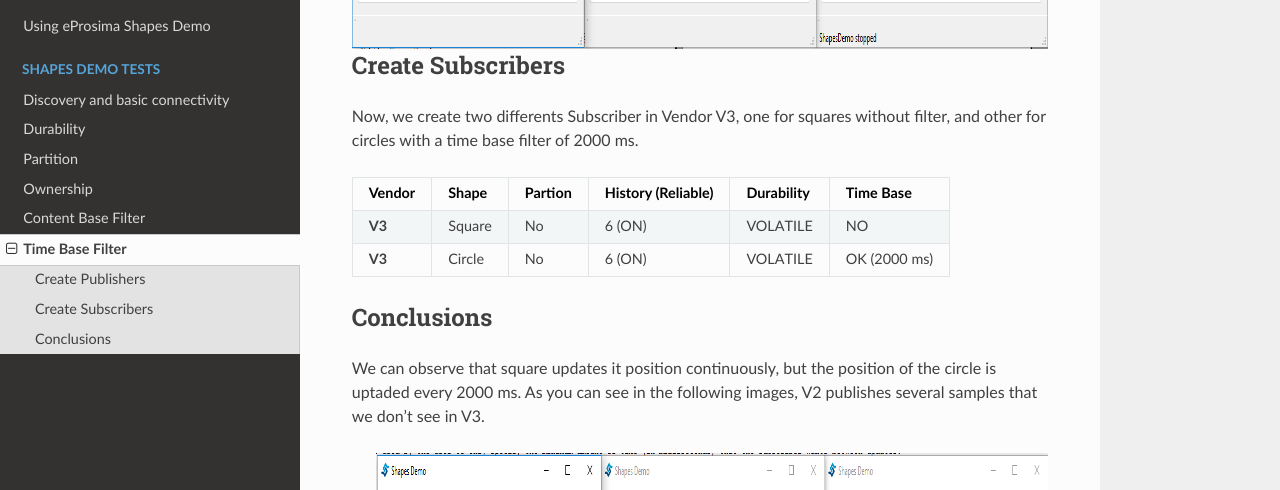
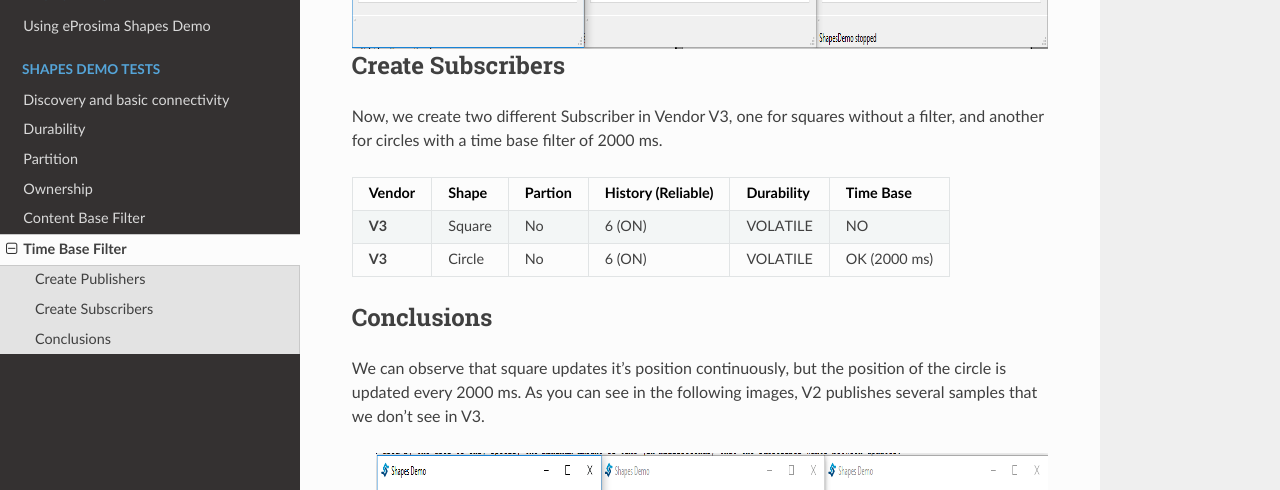
Before and after one commit to eProsima/Shapes-Demo-Docs, a Sphinx documentation site: the page built from docs/test7.rst, in a window 1280 px wide and 900 px high, scrolled down 967 px. Shown: the part 151-641 px from the top of the window. Built offline with Sphinx 7.4.7 and the Read the Docs theme 2.0.0, drawn with Linux system fonts in a browser that asks for light colours; some of the changed text lies outside the part shown.

Commit message:
Update test7.rst

```diff
--- a/docs/test7.rst
+++ b/docs/test7.rst
@@ -25,7 +25,7 @@ We create two Publishers with the following characteristics. Both of them can be
 Create Subscribers
 ------------------
 
-Now, we create two differents Subscriber in Vendor V3, one for squares without filter, and other for circles with a time base filter of 2000 ms.
+Now, we create two different Subscriber in Vendor V3, one for squares without a filter, and another for circles with a time base filter of 2000 ms.
 
 +--------+--------+---------+--------------------+------------+--------------+
 | Vendor | Shape  | Partion | History (Reliable) | Durability | Time Base    |
@@ -38,7 +38,7 @@ Now, we create two differents Subscriber in Vendor V3, one for squares without f
 Conclusions
 -----------
 
-We can observe that square updates it position continuously, but the position of the circle is uptaded every 2000 ms. As you can see in the following images, V2 publishes several samples that we don't see in V3.
+We can observe that square updates it's position continuously, but the position of the circle is updated every 2000 ms. As you can see in the following images, V2 publishes several samples that we don't see in V3.
 
  .. image:: test7_2.png
    :scale: 100 %
```
Also changed, not shown: other parts of docs/test7.rst (+1 -1 lines).
